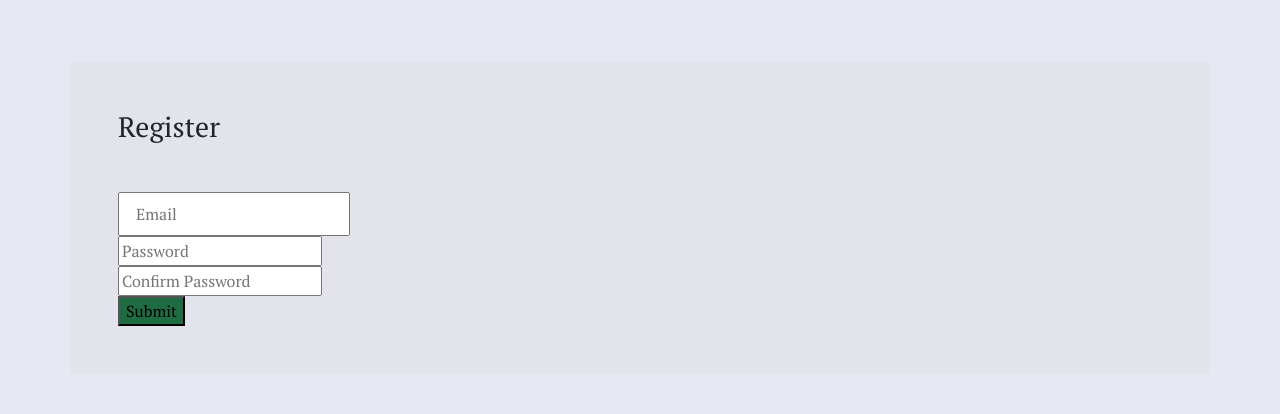
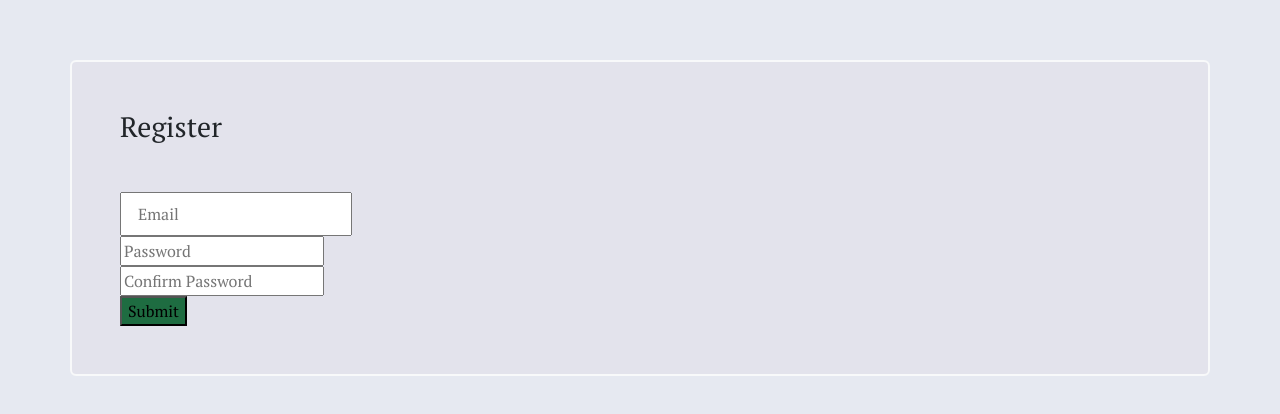
Before and after one commit to ElliotRedhead/BudgetFrontend, a React (Create React App) app: page /register in a window 1280 px wide. Shown: the part 182-596 px from the top of the page. Built offline with nearby package versions, Linux system fonts and the light colour scheme; no server answers.

Commit message:
temp commit: auth styling

```diff
--- a/package.json
+++ b/package.json
@@ -8,7 +8,7 @@
 		"@testing-library/user-event": "^13.5.0",
 		"@types/uuid": "^8.3.4",
 		"axios": "^0.27.2",
-		"bootstrap": "^5.1.3",
+		"bootstrap": "^5.2.0",
 		"chart.js": "^3.8.0",
 		"react": "^17.0.2",
 		"react-chartjs-2": "^4.2.0",
--- a/src/App.tsx
+++ b/src/App.tsx
@@ -7,6 +7,8 @@ import {
 import Expenses from "./pages/Expenses";
 import Authentication from "./pages/Authentication";
 import { LOGIN, REGISTER } from "./constants";
+import "./styles/bootstrap.scss";
+import "./styles/common.scss";
 
 const App = () => (
 	<Router>
--- a/src/pages/Authentication.tsx
+++ b/src/pages/Authentication.tsx
@@ -88,7 +88,7 @@ const Authentication = ({ authMode }:AuthenticationProps) => {
 
 	return (
 		<div className="d-flex justify-content-center align-items-center vh-100">
-			<div className="container container-bkg p-5">
+			<div className="container container-bkg p-5 border border-light border-2 rounded">
 				<form onSubmit={formSubmit}>
 					<h3 className="titlecase mb-5">
 						{ authMode }
--- a/src/pages/Expenses.tsx
+++ b/src/pages/Expenses.tsx
@@ -1,6 +1,4 @@
 import { useState, useContext, useMemo } from "react";
-import "bootstrap/dist/css/bootstrap.min.css";
-import "../styles/expenses.scss";
 
 import Budget from "../components/Budget";
 import ExpensePie from "../components/ExpensePie";
--- a/src/styles/authentication.scss
+++ b/src/styles/authentication.scss
@@ -1,5 +1,4 @@
 @import "colours.scss";
-@import "common.scss";
 
 #submit-button {
 	background-color: $medium-green;
--- /dev/null
+++ b/src/styles/bootstrap.scss
@@ -0,0 +1,2 @@
+// Import Bootstrap and its default variables
+@import '~bootstrap/scss/bootstrap.scss';
--- a/src/styles/common.scss
+++ b/src/styles/common.scss
@@ -1,3 +1,4 @@
+@import "colours";
 @import url('https://fonts.googleapis.com/css2?family=PT+Serif&display=swap');
 
 .titlecase {
```
Also changed, not shown: 1 other file (tests, documents, lock files or other folders).
